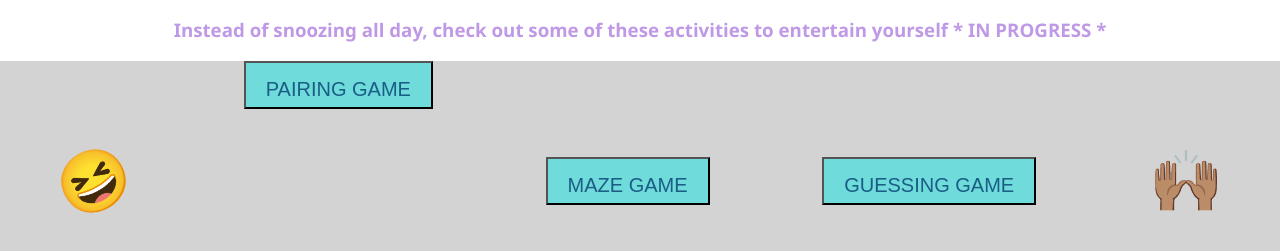
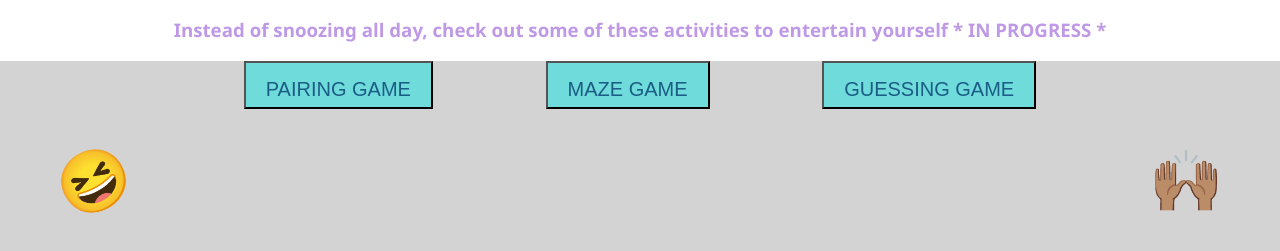
Before and after one commit to victoriaukatu/beat-the-boredom, a React (Create React App) app: page /#/ in a window 1280 px wide. Shown: the part 609-860 px from the top of the page. Built offline with nearby package versions, Linux system fonts and the light colour scheme.

Commit message:
Add links to other buttons

```diff
--- a/src/components/App.js
+++ b/src/components/App.js
@@ -26,8 +26,8 @@ class App extends Component {
           <div class="button-holder">
             <span class="emoji" id="emoji-face" role="img" aria-label="happy emoji">😆</span>
             <Link to="/pairing-game"><button class="button">PAIRING GAME</button></Link>
-            <button class="button">MAZE GAME</button>
-            <button class="button">GUESSING GAME</button>
+            <Link to="/maze"><button class="button">MAZE GAME</button></Link>
+            <Link to="/guessing-game"><button class="button">GUESSING GAME</button></Link>
             <span class="emoji" role="img" aria-label="raised hands emoji">🙌🏽</span>
             <Switch>
               <Route
```
